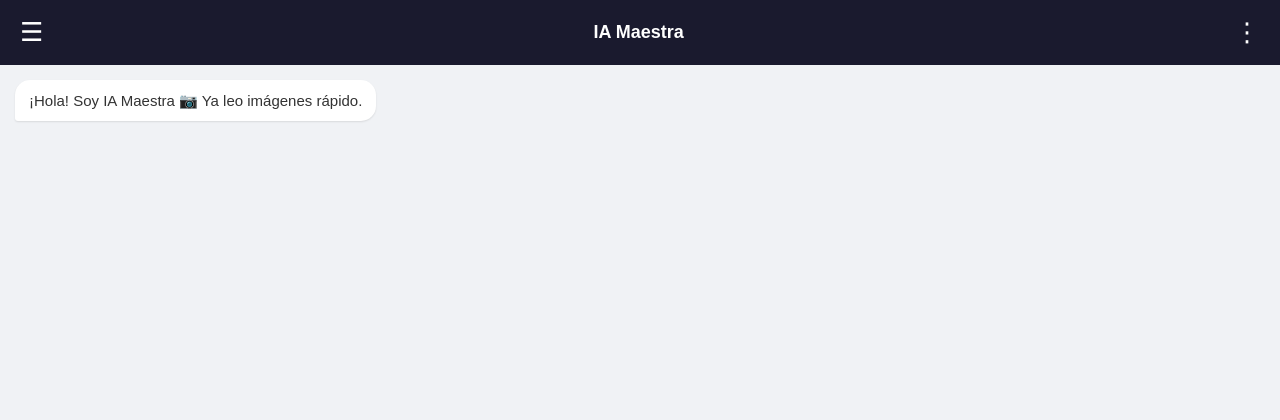
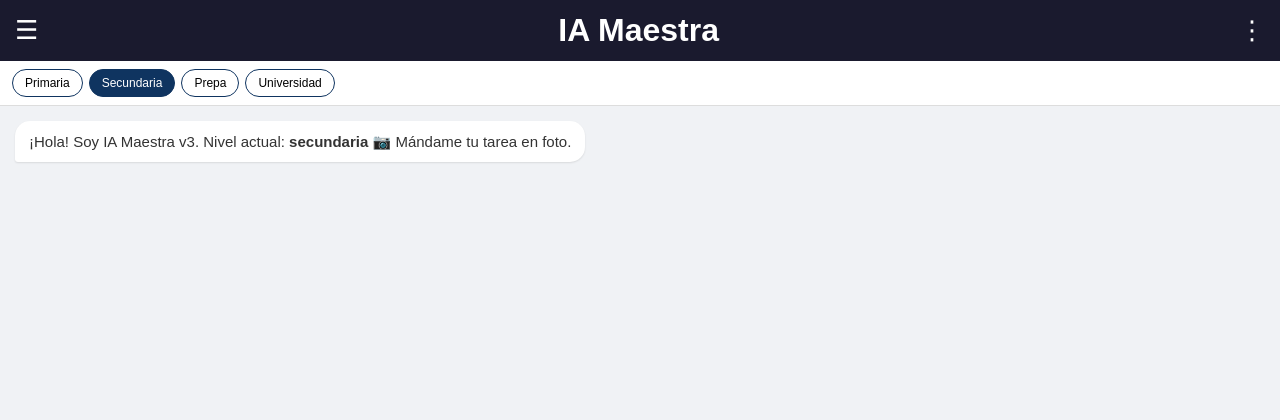
Before and after one commit to ramirezrosariojuancarlos-coder/IA-, a Flask app: page / in a window 1280 px wide. Shown: the top 420 px of the page. Run offline with Flask 3, Linux system fonts and the light colour scheme.

Commit message:
Actualizar index.html

```diff
--- a/templates/index.html
+++ b/templates/index.html
@@ -1,96 +1,82 @@
 <!DOCTYPE html>
 <html lang="es">
 <head>
-<meta charset="UTF-8">
-<meta name="viewport" content="width=device-width, initial-scale=1.0">
+<meta charset="UTF-8"><meta name="viewport" content="width=device-width,initial-scale=1">
 <title>IA Maestra</title>
-<link rel="manifest" href="/manifest.json">
-<meta name="theme-color" content="#1a1a2e">
 <link href="https://fonts.googleapis.com/icon?family=Material+Icons" rel="stylesheet">
 <style>
-  *{margin:0;padding:0;box-sizing:border-box} body{font-family:Arial,sans-serif;background:#f0f2f5;height:100vh;display:flex;flex-direction:column}
-.topbar{display:flex;justify-content:space-between;align-items:center;padding:12px 15px;background:#1a1a2e;color:white;z-index:10}
-  #menu-btn,#dots-btn{font-size:26px;background:none;border:none;color:white;cursor:pointer;padding:5px}
-.topbar h1{font-size:18px}
-.side-menu{position:fixed;top:0;left:-280px;width:260px;height:100%;background:#16213e;padding-top:70px;transition:0.3s ease;z-index:1001;display:flex;flex-direction:column}
-.side-menu.open{left:0}
-.side-menu a{display:flex;align-items:center;gap:14px;padding:16px 20px;color:#ddd;text-decoration:none;border-bottom:1px solid #2a2a4a}
-.dots-menu{position:fixed;top:50px;right:10px;width:200px;background:white;border-radius:10px;box-shadow:0 4px 15px rgba(0,0,0,0.2);display:none;flex-direction:column;z-index:1002;overflow:hidden}
-.dots-menu.open{display:flex}
-.dots-menu a{display:flex;align-items:center;gap:10px;padding:12px 15px;color:#333;text-decoration:none;font-size:14px}
-  #overlay{display:none;position:fixed;top:0;left:0;width:100%;height:100%;background:rgba(0,0,0,0.5);z-index:1000}
-  #overlay.show{display:block}
+*{margin:0;padding:0;box-sizing:border-box}body{font-family:Arial;background:#f0f2f5;height:100vh;display:flex;flex-direction:column}
+.topbar{display:flex;justify-content:space-between;align-items:center;padding:12px 15px;background:#1a1a2e;color:white}
+#menu-btn,#dots-btn{font-size:26px;background:none;border:none;color:white;cursor:pointer}
+.side-menu{position:fixed;top:0;left:-280px;width:260px;height:100%;background:#16213e;padding-top:70px;transition:.3s;z-index:1001;display:flex;flex-direction:column}
+.side-menu.open{left:0}.side-menu a{display:flex;gap:14px;padding:16px 20px;color:#ddd;text-decoration:none;border-bottom:1px solid #2a2a4a}
+#overlay{display:none;position:fixed;inset:0;background:rgba(0,0,0,.5);z-index:1000}#overlay.show{display:block}
 #chat-container{flex:1;overflow-y:auto;padding:15px;display:flex;flex-direction:column;gap:12px}
-.msg{max-width:85%;padding:10px 14px;border-radius:15px;line-height:1.4;word-wrap:break-word;font-size:15px}
+.msg{max-width:85%;padding:10px 14px;border-radius:15px;line-height:1.4;font-size:15px;word-wrap:break-word}
 .user{align-self:flex-end;background:#0f3460;color:white;border-bottom-right-radius:3px}
-.bot{align-self:flex-start;background:white;color:#333;border-bottom-left-radius:3px;box-shadow:0 1px 2px rgba(0,0,0,0.1)}
+.bot{align-self:flex-start;background:white;color:#333;border-bottom-left-radius:3px;box-shadow:0 1px 2px rgba(0,0,0,.1)}
 .msg img{max-width:100%;border-radius:10px;margin-top:8px}
-  #input-area{display:flex;padding:10px;background:white;border-top:1px solid #ddd;align-items:center;gap:8px}
+#input-area{display:flex;padding:10px;background:white;border-top:1px solid #ddd;gap:8px;align-items:center}
 #user-input{flex:1;padding:12px;border:1px solid #ddd;border-radius:25px;outline:none}
-  #send-btn{padding:0 20px;height:42px;border:none;background:#0f3460;color:white;border-radius:25px;cursor:pointer}
+#send-btn{padding:0 20px;height:42px;border:none;background:#0f3460;color:white;border-radius:25px}
 #cam-btn{background:none;border:none;font-size:24px;cursor:pointer}
-  #preview{display:none;padding:8px;background:white;border-top:1px solid #eee;align-items:center;gap:10px}
+#preview{display:none;padding:8px;background:white;border-top:1px solid #eee;gap:10px;align-items:center}
 #preview img{max-height:100px;border-radius:8px}
-.materia-btn{margin:4px;padding:8px 12px;border-radius:20px;border:1px solid #0f3460;background:white;cursor:pointer}
+.nivel-bar{display:flex;gap:6px;padding:8px 12px;background:white;border-bottom:1px solid #ddd;overflow-x:auto}
+.nivel-btn{padding:6px 12px;border-radius:20px;border:1px solid #0f3460;background:white;font-size:12px;cursor:pointer;white-space:nowrap}
+.nivel-btn.active{background:#0f3460;color:white}
 </style>
 </head>
 <body>
-<div class="topbar">
-  <button id="menu-btn">☰</button><h1>IA Maestra</h1><button id="dots-btn">⋮</button>
-  <div id="dots-menu" class="dots-menu">
-    <a href="#" onclick="copyLast(); closeDots()"><span class="material-icons">content_copy</span> Copiar</a>
-    <a href="#" onclick="shareLast(); closeDots()"><span class="material-icons">share</span> Compartir</a>
-    <a href="#" onclick="deleteLast(); closeDots()"><span class="material-icons">delete</span> Borrar</a>
-  </div>
+<div class="topbar"><button id="menu-btn">☰</button><h1>IA Maestra</h1><button id="dots-btn">⋮</button></div>
+<div class="nivel-bar">
+  <button class="nivel-btn active" data-nivel="primaria">Primaria</button>
+  <button class="nivel-btn" data-nivel="secundaria">Secundaria</button>
+  <button class="nivel-btn" data-nivel="preparatoria">Prepa</button>
+  <button class="nivel-btn" data-nivel="universidad">Universidad</button>
 </div>
 <div id="side-menu" class="side-menu">
-  <a href="#" onclick="closeMenu(); location.reload();"><span class="material-icons">home</span> Inicio</a>
-  <a href="#" onclick="showMaterias()"><span class="material-icons">menu_book</span> Materias</a>
-  <a href="#" onclick="clearChat(); closeMenu();"><span class="material-icons">history</span> Borrar Historial</a>
-  <a href="#" onclick="showAcerca()"><span class="material-icons">info</span> Acerca de</a>
+<a href="#" onclick="location.reload()"><span class="material-icons">home</span>Inicio</a>
+<a href="#" onclick="clearChat(); closeMenu();"><span class="material-icons">history</span>Borrar Historial</a>
+<a href="#" onclick="showAcerca()"><span class="material-icons">info</span>Acerca de</a>
 </div>
-<div id="overlay" onclick="closeMenu(); closeDots();"></div>
+<div id="overlay" onclick="closeMenu()"></div>
 <div id="chat-container"></div>
-<div id="preview"><img id="preview-img"><button onclick="quitarImagen()" style="padding:5px 10px;background:#ff4444;color:white;border:none;border-radius:6px;">X</button><span style="font-size:11px">Comprimida lista</span></div>
+<div id="preview"><img id="preview-img"><button onclick="quitarImagen()" style="padding:5px 10px;background:#ff4444;color:white;border:none;border-radius:6px;">X</button></div>
 <div id="input-area">
 <input type="file" id="file-input" accept="image/*" style="display:none">
-  <button id="cam-btn" onclick="document.getElementById('file-input').click()">📷</button>
-  <input type="text" id="user-input" placeholder="Escribe o envía imagen...">
-  <button id="send-btn">Enviar</button>
+<button id="cam-btn" onclick="fileInput.click()">📷</button>
+<input id="user-input" placeholder="Escribe o envía imagen..."><button id="send-btn">Enviar</button>
 </div>
 <script>
-const menuBtn=document.getElementById('menu-btn'), sideMenu=document.getElementById('side-menu'), overlay=document.getElementById('overlay'), dotsBtn=document.getElementById('dots-btn'), dotsMenu=document.getElementById('dots-menu'), chatContainer=document.getElementById('chat-container'), userInput=document.getElementById('user-input'), sendBtn=document.getElementById('send-btn'), fileInput=document.getElementById('file-input');
+const sideMenu=document.getElementById('side-menu'), overlay=document.getElementById('overlay'), chatContainer=document.getElementById('chat-container'), userInput=document.getElementById('user-input'), sendBtn=document.getElementById('send-btn'), fileInput=document.getElementById('file-input');
 let historial=JSON.parse(localStorage.getItem("memoria_ia")||"[]"); let imagenBase64=null;
-function pintarChat(){ chatContainer.innerHTML=""; if(!historial.length){ chatContainer.innerHTML='<div class="msg bot">¡Hola! Soy IA Maestra 📷 Ya leo imágenes rápido.</div>'; } else { historial.forEach(m=>{ const d=document.createElement("div"); d.className="msg "+(m.role==="user"?"user":"bot"); d.textContent=m.content; chatContainer.appendChild(d); }); } chatContainer.scrollTop=chatContainer.scrollHeight; } pintarChat();
-// COMPRESOR RÁPIDO
-fileInput.onchange=(e)=>{ const file=e.target.files[0]; if(!file) return; const img=new Image(); img.onload=()=>{ const canvas=document.createElement('canvas'); const MAX=800; let w=img.width,h=img.height; if(w>h){ if(w>MAX){h*=MAX/w; w=MAX;}} else { if(h>MAX){w*=MAX/h; h=MAX;}} canvas.width=w; canvas.height=h; canvas.getContext('2d').drawImage(img,0,0,w,h); imagenBase64=canvas.toDataURL('image/jpeg',0.7); document.getElementById('preview-img').src=imagenBase64; document.getElementById('preview').style.display='flex'; }; img.src=URL.createObjectURL(file); };
-function quitarImagen(){ imagenBase64=null; document.getElementById('preview').style.display='none'; fileInput.value=''; }
-menuBtn.onclick=()=>{ sideMenu.classList.add('open'); overlay.classList.add('show'); }
-function closeMenu(){ sideMenu.classList.remove('open'); overlay.classList.remove('show'); }
-function clearChat(){ if(confirm("¿Borrar memoria?")){ historial=[]; localStorage.removeItem("memoria_ia"); pintarChat(); } }
-dotsBtn.onclick=(e)=>{ e.stopPropagation(); dotsMenu.classList.toggle('open'); }
-function closeDots(){ dotsMenu.classList.remove('open'); } document.addEventListener('click',()=>closeDots());
-function copyLast(){ const b=historial.filter(m=>m.role==='assistant'); if(b.length){ navigator.clipboard.writeText(b.slice(-1)[0].content); alert('Copiado'); } }
-function deleteLast(){ if(historial.length){ historial.pop(); historial.pop(); localStorage.setItem("memoria_ia",JSON.stringify(historial)); pintarChat(); } }
-function shareLast(){ const b=historial.filter(m=>m.role==='assistant'); if(b.length){ const t=b.slice(-1)[0].content; if(navigator.share) navigator.share({title:'IA Maestra',text:t}); else {navigator.clipboard.writeText(t); alert('Copiado');} } }
-function showMaterias(){ closeMenu(); const d=document.createElement("div"); d.className="msg bot"; d.innerHTML=`<b>Elige:</b><br><button class="materia-btn" onclick="askMateria('Matemáticas')">Matemáticas</button><button class="materia-btn" onclick="askMateria('Español')">Español</button><button class="materia-btn" onclick="askMateria('Ciencias')">Ciencias</button>`; chatContainer.appendChild(d); }
-function askMateria(m){ userInput.value=`Quiero aprender ${m}`; sendMessage(); }
-function showAcerca(){ closeMenu(); const d=document.createElement("div"); d.className="msg bot"; d.innerHTML=`<b>IA Maestra v2.1 Rápida</b><br>Creado por <b>J Carlos Double R</b><br>Coyuca, Gro. 2026<br>Visión rápida + tiempo real`; chatContainer.appendChild(d); chatContainer.scrollTop=chatContainer.scrollHeight; }
+let nivelActual=localStorage.getItem("nivel_ia")||"secundaria";
+function setNivel(n){nivelActual=n; localStorage.setItem("nivel_ia",n); document.querySelectorAll('.nivel-btn').forEach(b=>{b.classList.toggle('active', b.dataset.nivel===n)});}
+setNivel(nivelActual);
+document.querySelectorAll('.nivel-btn').forEach(b=> b.onclick=()=> setNivel(b.dataset.nivel));
+function pintarChat(){chatContainer.innerHTML=""; if(!historial.length){chatContainer.innerHTML=`<div class="msg bot">¡Hola! Soy IA Maestra v3. Nivel actual: <b>${nivelActual}</b> 📷 Mándame tu tarea en foto.</div>`} else {historial.forEach(m=>{const d=document.createElement("div"); d.className="msg "+(m.role==="user"?"user":"bot"); d.textContent=m.content; chatContainer.appendChild(d);})} chatContainer.scrollTop=chatContainer.scrollHeight} pintarChat();
+fileInput.onchange=(e)=>{const file=e.target.files[0]; if(!file) return; const img=new Image(); img.onload=()=>{const c=document.createElement('canvas'); const MAX=800; let w=img.width,h=img.height; if(w>h){if(w>MAX){h*=MAX/w; w=MAX}} else {if(h>MAX){w*=MAX/h; h=MAX}} c.width=w;c.height=h;c.getContext('2d').drawImage(img,0,0,w,h); imagenBase64=c.toDataURL('image/jpeg',0.7); document.getElementById('preview-img').src=imagenBase64; document.getElementById('preview').style.display='flex';}; img.src=URL.createObjectURL(file);};
+function quitarImagen(){imagenBase64=null; document.getElementById('preview').style.display='none'; fileInput.value='';}
+document.getElementById('menu-btn').onclick=()=>{sideMenu.classList.add('open'); overlay.classList.add('show');}
+function closeMenu(){sideMenu.classList.remove('open'); overlay.classList.remove('show');}
+function clearChat(){if(confirm("¿Borrar?")){historial=[]; localStorage.removeItem("memoria_ia"); pintarChat();}}
+function showAcerca(){closeMenu(); const d=document.createElement("div"); d.className="msg bot"; d.innerHTML=`<b>IA Maestra v3 - Niveles</b><br>Creado por <b>J Carlos Double R</b><br>Coyuca, Gro. 2026<br>Nivel: ${nivelActual}`; chatContainer.appendChild(d);}
 async function sendMessage(){
  const text=userInput.value.trim(); if(!text &&!imagenBase64) return;
  let html=text; if(imagenBase64) html+=`<br><img src="${imagenBase64}">`;
  const du=document.createElement("div"); du.className="msg user"; du.innerHTML=html||"📷"; chatContainer.appendChild(du);
-  const msgB=text||"Explica que ves en esta imagen, breve para secundaria."; const imgB=imagenBase64;
+ const msgB=text||"Lee la imagen y resuelve."; const imgB=imagenBase64;
  userInput.value=''; quitarImagen(); chatContainer.scrollTop=chatContainer.scrollHeight;
-  const typing=document.createElement('div'); typing.className='msg bot'; typing.textContent='Analizando...'; chatContainer.appendChild(typing);
+ const typing=document.createElement('div'); typing.className='msg bot'; typing.textContent='Analizando en '+nivelActual+'...'; chatContainer.appendChild(typing);
  try{
-    const res=await fetch('/chat',{method:'POST',headers:{'Content-Type':'application/json'},body:JSON.stringify({message:msgB,history:historial.slice(-6),image:imgB})});
+  const res=await fetch('/chat',{method:'POST',headers:{'Content-Type':'application/json'},body:JSON.stringify({message:msgB,history:historial.slice(-4),image:imgB,nivel:nivelActual})});
   const data=await res.json(); typing.textContent=data.reply;
   historial.push({role:"user",content:msgB+(imgB?" [img]":"")}); historial.push({role:"assistant",content:data.reply});
   if(historial.length>20) historial=historial.slice(-20); localStorage.setItem("memoria_ia",JSON.stringify(historial));
-  }catch{ typing.textContent='Error conexión'; } chatContainer.scrollTop=chatContainer.scrollHeight;
+ }catch{ typing.textContent='Error conexión';} chatContainer.scrollTop=chatContainer.scrollHeight;
 }
-sendBtn.onclick=sendMessage; userInput.addEventListener('keypress',e=>{ if(e.key==='Enter') sendMessage(); });
+sendBtn.onclick=sendMessage; userInput.addEventListener('keypress',e=>{if(e.key==='Enter') sendMessage();});
 </script>
 </body>
 </html>
```
Lines whose indentation alone changed are shown as unchanged.
